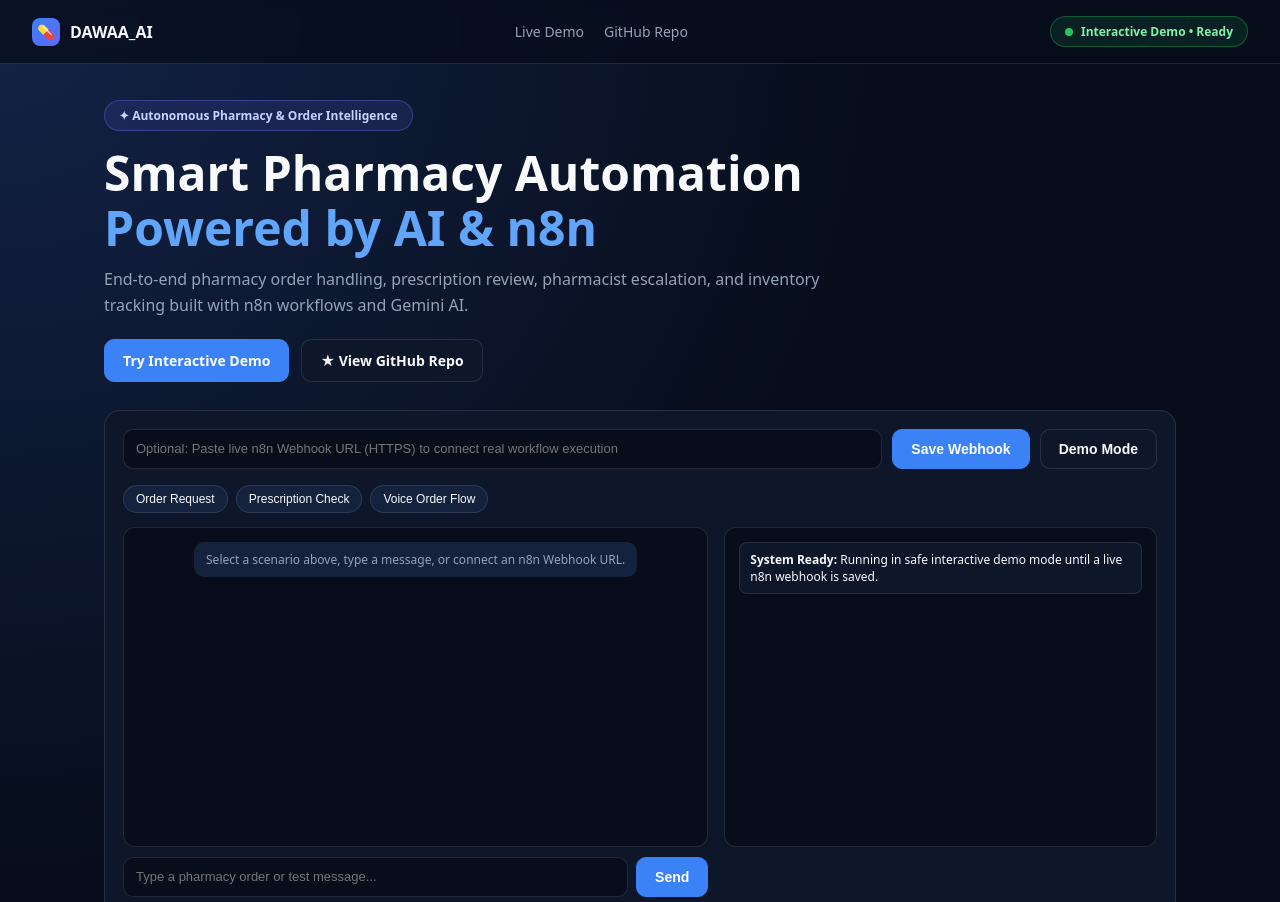
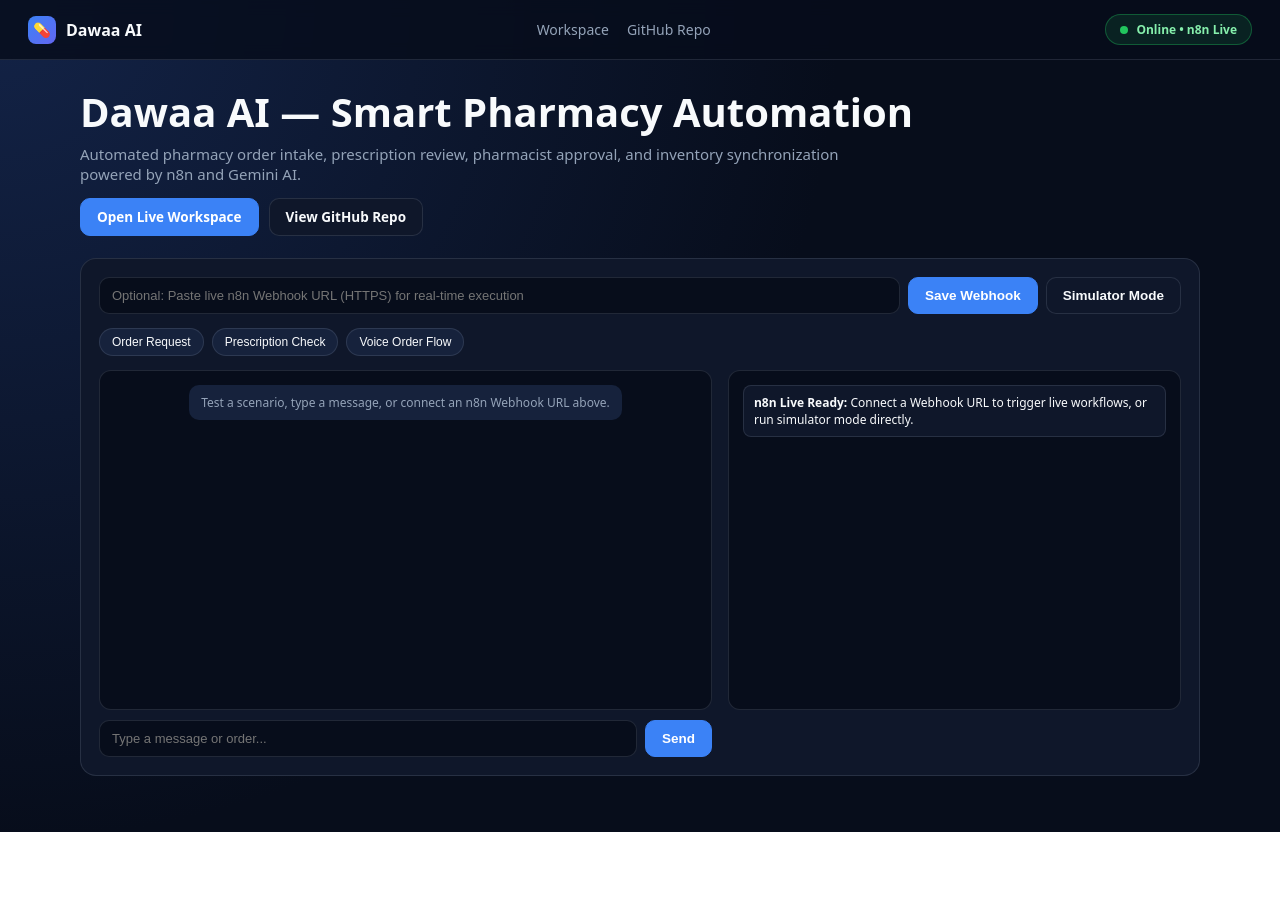
Before and after one commit to gabryGX/dawaa-ai-pharmacy-automation, a plain HTML site: page index.html in a window 1280 px wide. Shown: the top 902 px of the page. After the commit the page ends 832 px from the top, so only its background shows below. Drawn offline with Linux system fonts and the light colour scheme.

Commit message:
Refactor CSS and update HTML structure
Updated various CSS variables, adjusted padding and margin values, and renamed classes for better clarity. Modified text content and improved functionality for webhook handling.

```diff
--- a/index.html
+++ b/index.html
@@ -7,8 +7,8 @@
   <style>
     :root {
       --bg: #070d1b;
-      --surface: #0e172a;
-      --surface-2: #15223d;
+      --surface: #0f172a;
+      --surface-2: #16223c;
       --text: #f8fafc;
       --muted: #94a3b8;
       --blue: #3b82f6;
@@ -30,9 +30,9 @@
       display: flex;
       justify-content: space-between;
       align-items: center;
-      padding: 16px 32px;
+      padding: 14px 28px;
       border-bottom: 1px solid var(--border);
-      background: rgba(7, 13, 27, 0.75);
+      background: rgba(7, 13, 27, 0.82);
       backdrop-filter: blur(8px);
       flex-wrap: wrap;
       gap: 12px;
@@ -46,7 +46,7 @@
       font-size: 16px;
     }
 
-    .brand-icon {
+    .brand-badge {
       width: 28px;
       height: 28px;
       border-radius: 8px;
@@ -59,7 +59,7 @@
     .nav-links {
       display: flex;
       align-items: center;
-      gap: 20px;
+      gap: 18px;
       font-size: 14px;
       color: var(--muted);
     }
@@ -71,7 +71,7 @@
 
     .nav-links a:hover { color: var(--text); }
 
-    .status-pill {
+    .live-pill {
       display: inline-flex;
       align-items: center;
       gap: 8px;
@@ -92,57 +92,42 @@
     }
 
     .container {
-      max-width: 1120px;
+      max-width: 1160px;
       margin: 0 auto;
-      padding: 36px 24px 60px;
+      padding: 28px 20px 56px;
     }
 
     .hero {
-      margin-bottom: 28px;
+      margin-bottom: 22px;
     }
 
-    .tag {
-      display: inline-block;
-      padding: 6px 14px;
-      border-radius: 999px;
-      border: 1px solid rgba(99, 102, 241, 0.4);
-      background: rgba(99, 102, 241, 0.14);
-      color: #c7d2fe;
-      font-size: 12px;
-      font-weight: 600;
-      margin-bottom: 14px;
+    .hero h1 {
+      margin: 0 0 8px;
+      font-size: clamp(26px, 4vw, 40px);
+      line-height: 1.2;
     }
 
-    h1 {
-      margin: 0 0 12px;
-      font-size: clamp(28px, 5vw, 48px);
-      line-height: 1.15;
+    .hero p {
+      margin: 0 0 14px;
+      color: var(--muted);
+      font-size: 15px;
+      max-width: 780px;
     }
 
-    h1 span { color: #60a5fa; }
-
-    .hero p {
-      margin: 0 0 20px;
-      max-width: 720px;
-      color: var(--muted);
-      font-size: 16px;
-      line-height: 1.6;
-    }
-
-    .actions {
+    .hero-actions {
       display: flex;
       flex-wrap: wrap;
-      gap: 12px;
+      gap: 10px;
     }
 
     .btn {
       display: inline-flex;
       align-items: center;
       gap: 8px;
-      padding: 11px 18px;
+      padding: 9px 16px;
       border-radius: 10px;
       font-weight: 600;
-      font-size: 14px;
+      font-size: 13.5px;
       text-decoration: none;
       border: 1px solid var(--border);
       cursor: pointer;
@@ -159,19 +144,18 @@
       color: var(--text);
     }
 
-    .panel {
+    .workspace {
       background: var(--surface);
       border: 1px solid var(--border);
       border-radius: 16px;
       padding: 18px;
-      margin-top: 20px;
     }
 
-    .webhook-row {
+    .webhook-bar {
       display: flex;
       flex-wrap: wrap;
-      gap: 10px;
-      margin-bottom: 16px;
+      gap: 8px;
+      margin-bottom: 14px;
     }
 
     input {
@@ -185,7 +169,7 @@
       font-size: 13px;
     }
 
-    .presets {
+    .scenarios {
       display: flex;
       flex-wrap: wrap;
       gap: 8px;
@@ -208,16 +192,16 @@
       gap: 16px;
     }
 
-    @media (max-width: 820px) {
+    @media (max-width: 840px) {
       .grid { grid-template-columns: 1fr; }
     }
 
-    .box {
+    .panel-box {
       background: var(--bg);
       border: 1px solid var(--border);
       border-radius: 12px;
       padding: 14px;
-      height: 320px;
+      height: 340px;
       overflow-y: auto;
       display: flex;
       flex-direction: column;
@@ -232,7 +216,7 @@
       max-width: 88%;
     }
 
-    .user { background: rgba(59, 130, 246, 0.2); align-self: flex-end; }
+    .user { background: rgba(59, 130, 246, 0.22); align-self: flex-end; }
     .bot { background: rgba(34, 197, 94, 0.16); align-self: flex-start; }
     .sys { background: var(--surface-2); color: var(--muted); font-size: 12px; align-self: center; }
 
@@ -242,7 +226,7 @@
       margin-top: 10px;
     }
 
-    .log-entry {
+    .log-item {
       font-size: 12px;
       padding: 8px 10px;
       border-radius: 8px;
@@ -254,88 +238,85 @@
 <body>
   <header class="topbar">
     <div class="brand">
-      <div class="brand-icon">💊</div>
-      <span>DAWAA_AI</span>
+      <div class="brand-badge">💊</div>
+      <span>Dawaa AI</span>
     </div>
     <nav class="nav-links">
-      <a href="#demo-workspace">Live Demo</a>
+      <a href="#workspace">Workspace</a>
       <a href="https://github.com/gabryGX/dawaa-ai-pharmacy-automation" target="_blank" rel="noopener">GitHub Repo</a>
     </nav>
-    <div class="status-pill">
+    <div class="live-pill">
       <span class="dot"></span>
-      <span id="statusText">Interactive Demo • Ready</span>
+      <span id="liveLabel">Online • n8n Live</span>
     </div>
   </header>
 
   <main class="container">
     <section class="hero">
-      <div class="tag">✦ Autonomous Pharmacy &amp; Order Intelligence</div>
-      <h1>Smart Pharmacy Automation<br /><span>Powered by AI &amp; n8n</span></h1>
+      <h1>Dawaa AI — Smart Pharmacy Automation</h1>
       <p>
-        End-to-end pharmacy order handling, prescription review, pharmacist escalation, and inventory tracking built with n8n workflows and Gemini AI.
+        Automated pharmacy order intake, prescription review, pharmacist approval, and inventory synchronization powered by n8n and Gemini AI.
       </p>
-      <div class="actions">
-        <a class="btn btn-primary" href="#demo-workspace">Try Interactive Demo</a>
-        <a class="btn btn-secondary" href="https://github.com/gabryGX/dawaa-ai-pharmacy-automation" target="_blank" rel="noopener">
-          ★ View GitHub Repo
-        </a>
+      <div class="hero-actions">
+        <a class="btn btn-primary" href="#workspace">Open Live Workspace</a>
+        <a class="btn btn-secondary" href="https://github.com/gabryGX/dawaa-ai-pharmacy-automation" target="_blank" rel="noopener">View GitHub Repo</a>
       </div>
     </section>
 
-    <section class="panel" id="demo-workspace">
-      <div class="webhook-row">
+    <section class="workspace" id="workspace">
+      <div class="webhook-bar">
         <input
           type="url"
           id="webhookInput"
-          placeholder="Optional: Paste live n8n Webhook URL (HTTPS) to connect real workflow execution"
+          placeholder="Optional: Paste live n8n Webhook URL (HTTPS) for real-time execution"
         />
         <button class="btn btn-primary" onclick="saveWebhook()">Save Webhook</button>
-        <button class="btn btn-secondary" onclick="resetDemo()">Demo Mode</button>
+        <button class="btn btn-secondary" onclick="resetSim()">Simulator Mode</button>
       </div>
 
-      <div class="presets">
-        <button class="chip" onclick="runPreset('I need Panadol Extra and Vitamin D3')">Order Request</button>
-        <button class="chip" onclick="runPreset('Prescription uploaded: Amoxicillin 500mg — needs pharmacist check')">Prescription Check</button>
-        <button class="chip" onclick="runPreset('Voice note summary: 2 boxes of eye drops for tomorrow')">Voice Order Flow</button>
+      <div class="scenarios">
+        <button class="chip" onclick="runScenario('Need Panadol Extra and Vitamin D3')">Order Request</button>
+        <button class="chip" onclick="runScenario('Prescription uploaded: Amoxicillin 500mg — pharmacist review')">Prescription Check</button>
+        <button class="chip" onclick="runScenario('Voice order: 2 packs of lubricating eye drops')">Voice Order Flow</button>
       </div>
 
       <div class="grid">
         <div>
-          <div class="box" id="chatBox">
-            <div class="msg sys">Select a scenario above, type a message, or connect an n8n Webhook URL.</div>
+          <div class="panel-box" id="chatBox">
+            <div class="msg sys">Test a scenario, type a message, or connect an n8n Webhook URL above.</div>
           </div>
           <div class="send-row">
             <input
               type="text"
               id="msgInput"
-              placeholder="Type a pharmacy order or test message..."
-              onkeydown="if (event.key === 'Enter') sendMsg()"
+              placeholder="Type a message or order..."
+              onkeydown="if (event.key === 'Enter') sendMessage()"
             />
-            <button class="btn btn-primary" onclick="sendMsg()">Send</button>
+            <button class="btn btn-primary" onclick="sendMessage()">Send</button>
           </div>
         </div>
 
-        <div class="box" id="logBox">
-          <div class="log-entry"><strong>System Ready:</strong> Running in safe interactive demo mode until a live n8n webhook is saved.</div>
+        <div class="panel-box" id="logBox">
+          <div class="log-item"><strong>n8n Live Ready:</strong> Connect a Webhook URL to trigger live workflows, or run simulator mode directly.</div>
         </div>
       </div>
     </section>
   </main>
 
   <script>
-    const KEY = "dawaa_webhook_url";
+    const KEY = "dawaa_live_webhook";
     const webhookInput = document.getElementById("webhookInput");
-    const statusText = document.getElementById("statusText");
+    const liveLabel = document.getElementById("liveLabel");
     const chatBox = document.getElementById("chatBox");
     const logBox = document.getElementById("logBox");
     const msgInput = document.getElementById("msgInput");
 
-    function getUrl() {
+    function getWebhook() {
       return (localStorage.getItem(KEY) || "").trim();
     }
 
-    function refreshStatus() {
-      statusText.textContent = getUrl() ? "Connected • Live n8n Webhook" : "Interactive Demo • Ready";
+    function updateStatus() {
+      liveLabel.textContent = getWebhook() ? "Online • n8n Webhook Active" : "Online • n8n Live";
     }
 
     function addMsg(text, cls) {
@@ -348,47 +329,47 @@
 
     function addLog(title, detail) {
       const el = document.createElement("div");
-      el.className = "log-entry";
+      el.className = "log-item";
       el.innerHTML = `<strong>${title}:</strong> ${detail}`;
       logBox.prepend(el);
     }
 
     function saveWebhook() {
-      const val = webhookInput.value.trim();
-      if (val) localStorage.setItem(KEY, val);
+      const url = webhookInput.value.trim();
+      if (url) localStorage.setItem(KEY, url);
       else localStorage.removeItem(KEY);
-      refreshStatus();
-      addLog("Webhook Updated", val ? val : "Switched back to Demo Mode.");
+      updateStatus();
+      addLog("Webhook", url ? `Saved ${url}` : "Cleared webhook; using simulator mode.");
     }
 
-    function resetDemo() {
+    function resetSim() {
       webhookInput.value = "";
       localStorage.removeItem(KEY);
-      refreshStatus();
-      addLog("Demo Mode", "Cleared webhook URL.");
+      updateStatus();
+      addLog("Simulator", "Switched to simulator mode.");
     }
 
-    function runPreset(text) {
+    function runScenario(text) {
       msgInput.value = text;
-      sendMsg();
+      sendMessage();
     }
 
-    async function sendMsg() {
+    async function sendMessage() {
       const text = msgInput.value.trim();
       if (!text) return;
       msgInput.value = "";
       addMsg(text, "user");
 
-      const url = getUrl();
+      const url = getWebhook();
       if (!url) {
-        addLog("Simulated Flow", `Parsed "${text}" → checked stock & prepared order confirmation.`);
+        addLog("Simulator", `Processed "${text}" → verified availability & queued pharmacy confirmation.`);
         setTimeout(() => {
-          addMsg(`[Demo] Order received: "${text}". Items checked and queued for pharmacy confirmation.`, "bot");
+          addMsg(`[Simulator] Received "${text}". Checked stock and prepared pharmacy order flow.`, "bot");
         }, 350);
         return;
       }
 
-      addLog("n8n Request", `POST ${url}`);
+      addLog("n8n POST", `Sending to ${url}`);
       try {
         const res = await fetch(url, {
           method: "POST",
@@ -402,16 +383,16 @@
           const data = JSON.parse(raw);
           reply = data.reply || data.output || data.message || JSON.stringify(data);
         } catch (_) {}
-        addMsg(reply || "Processed by n8n.", "bot");
-        addLog("n8n Response", "Received live response successfully.");
+        addMsg(reply || "Response received from n8n.", "bot");
+        addLog("n8n Reply", "Live workflow responded successfully.");
       } catch (err) {
-        addMsg("Could not reach n8n webhook. Check HTTPS tunnel, CORS headers, and active workflow.", "sys");
-        addLog("Connection Error", err.message);
+        addMsg("Could not reach n8n webhook. Verify HTTPS tunnel, CORS headers, and active workflow.", "sys");
+        addLog("Error", err.message);
       }
     }
 
-    webhookInput.value = getUrl();
-    refreshStatus();
+    webhookInput.value = getWebhook();
+    updateStatus();
   </script>
 </body>
 </html>
```
